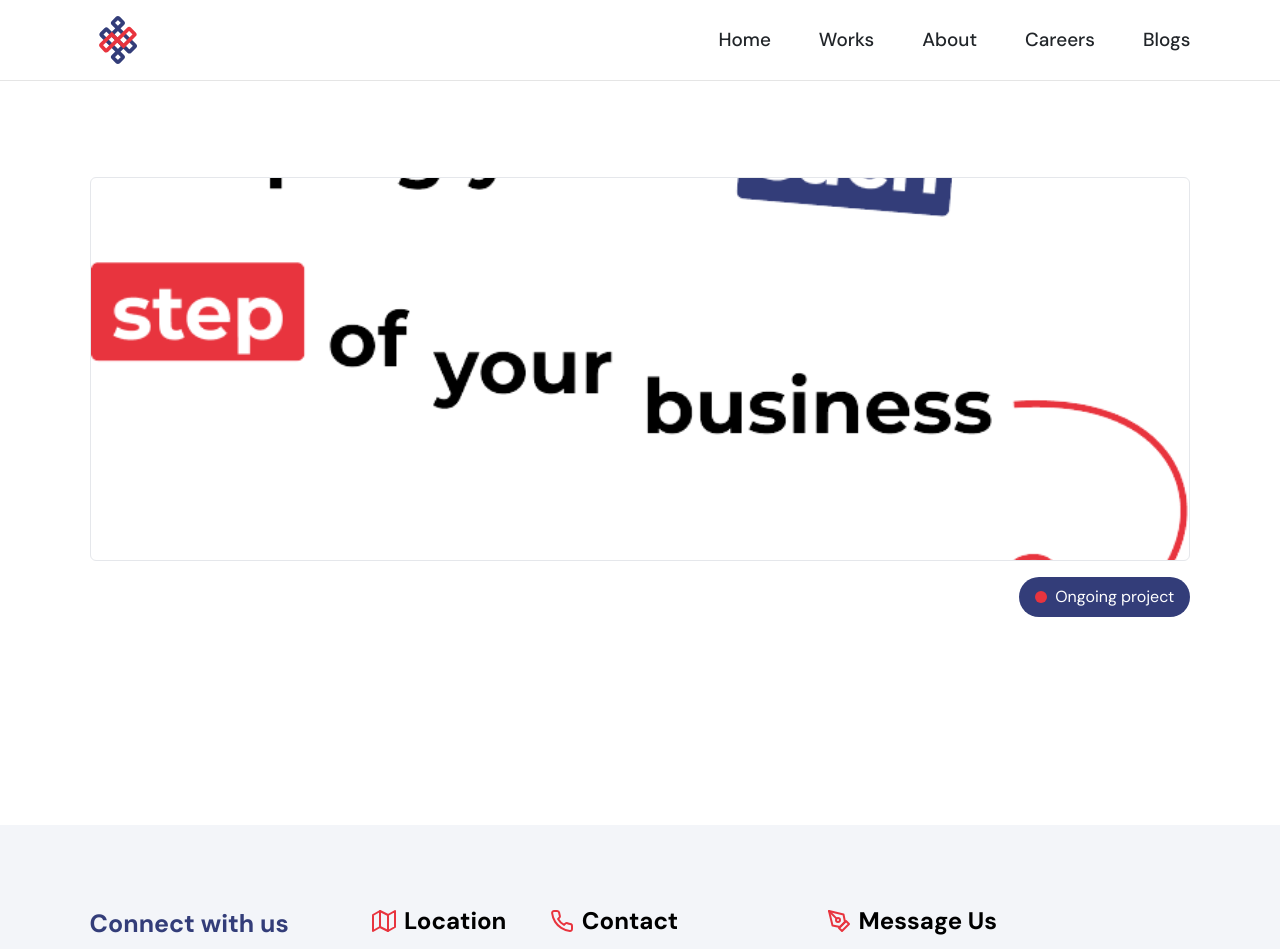
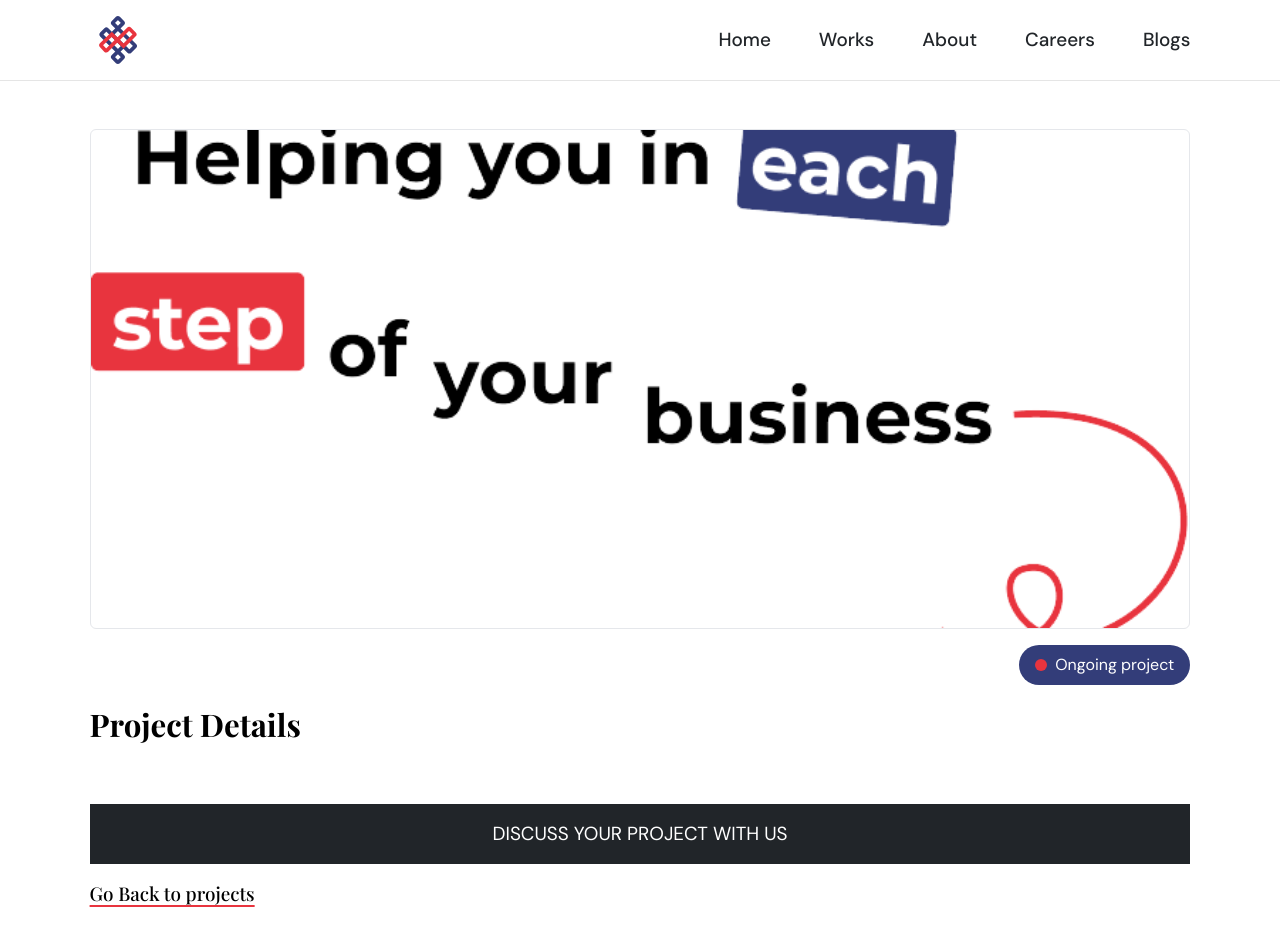
Before and after one commit to alsongarbuja/thankadigital, a Next.js app: page /work/1 in a window 1280 px wide. Shown: the top 949 px of the page. Built offline with nearby package versions, Linux system fonts and the light colour scheme.

Commit message:
UI: update ui in the project details page

```diff
--- a/src/app/(main_site)/work/[slug]/page.tsx
+++ b/src/app/(main_site)/work/[slug]/page.tsx
@@ -1,6 +1,8 @@
 import CustomWidthWrapper from "@/components/wrappers/CustomWidthWrapper";
+import { cn } from "@/utils/classess";
 import { projectsList } from "@/utils/projects";
 import Image from "next/image";
+import Link from "next/link";
 import { ArrowUpRight } from "react-feather";
 
 export default function WorkJourneyPage({
@@ -12,17 +14,13 @@ export default function WorkJourneyPage({
 
   return (
     <CustomWidthWrapper className="py-12">
-      <div className="bg-white min-h-[60vh] pb-36">
-        <h3 className="uppercase">{project?.name}</h3>
-        <p className="font-semibold text-gray-400">{project?.description}</p>
-
-        <div className="flex flex-col w-full gap-4 mt-12">
+      <div className="flex flex-col w-full gap-4 bg-white min-h-[60vh] pb-12">
         <Image
           src={project?.thumbnail || "/images/hero.png"}
           alt={`cover image for ${project?.name}`}
           width={1920}
           height={1080}
-            className="object-cover w-screen border rounded-md h-96"
+          className="object-cover w-screen border rounded-md h-[300px] md:h-[500px]"
         />
 
         <div className="flex items-center justify-end gap-4">
@@ -43,19 +41,28 @@ export default function WorkJourneyPage({
         </div>
 
         <div className="flex flex-col gap-4">
-            <p>{project?.details.summary}</p>
-            {project?.details.image && (
+          <h2 className="font-playfair">Project Details</h2>
+          <p className="text-justify">{project?.details.summary}</p>
+          {project?.details.images && (
+            <div className="grid grid-cols-1 gap-4 md:grid-cols-2">
+              {project?.details.images.map((image, idx) => (
                 <Image
-                src={project?.details.image}
+                  key={idx}
+                  src={image}
                   alt={`in detail image for ${project?.name}`}
                   width={1920}
                   height={1080}
-                className="object-cover w-screen border rounded-md h-96"
+                  className={cn(
+                    "object-cover border rounded-md",
+                    idx === 0 && "md:col-span-2"
+                  )}
                 />
+              ))}
+            </div>
           )}
           {project?.details.inDepth.map((detail, idx) => (
-              <div key={idx} className="flex flex-col gap-4">
-                <h4>{detail.title}</h4>
+            <div key={idx} className="flex flex-col gap-2">
+              <h3>{detail.title}</h3>
               {detail.image && (
                 <Image
                   src={detail.image}
@@ -65,11 +72,21 @@ export default function WorkJourneyPage({
                   className="object-cover w-screen border rounded-md h-96"
                 />
               )}
-                <p>{detail.description}</p>
+              <p className="text-justify">{detail.description}</p>
             </div>
           ))}
         </div>
-        </div>
+
+        <button className="py-4 mt-6 bg-neutral_black text-neutral_white">
+          DISCUSS YOUR PROJECT WITH US
+        </button>
+
+        <Link
+          href="/work"
+          className="font-medium underline decoration-primary_red underline-offset-4 decoration-2 font-playfair"
+        >
+          Go Back to projects
+        </Link>
       </div>
     </CustomWidthWrapper>
   );
--- a/src/types/index.d.ts
+++ b/src/types/index.d.ts
@@ -35,7 +35,7 @@ type ProjectModel = {
 
   details: {
     summary: string;
-    image?: string;
+    images?: string[];
     inDepth: {
       title: string;
       image?: string;
```
Lines whose indentation alone changed are shown as unchanged.
